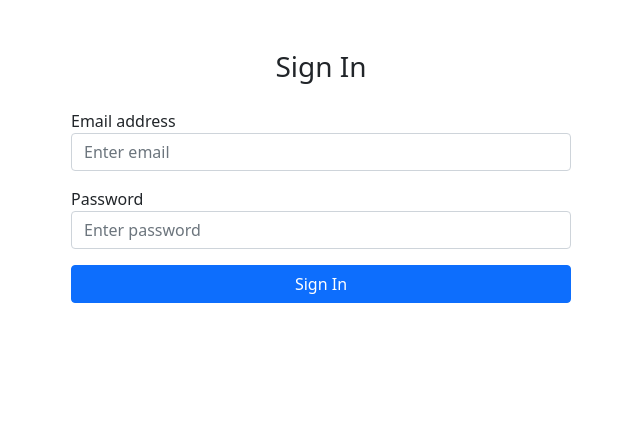
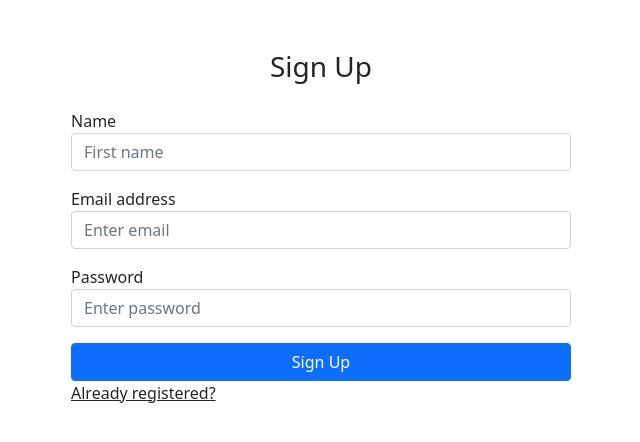
Before and after one commit to SuprinaTamrakar/patient-profile-mgmt, a React (Create React App) app in the folder front-end/: page / in a window 1280 px wide. Shown: the top 442 px of the page, without its empty margins (319-959 px from the left). Built offline with nearby package versions, Linux system fonts and the light colour scheme.

Commit message:
Sign up component

```diff
--- a/front-end/src/App.js
+++ b/front-end/src/App.js
@@ -15,8 +15,10 @@ import { BrowserRouter as Router, Routes, Route } from "react-router-dom";
 import CreatePatient from "./Components/create-patient.component";
 import EditPatient from "./Components/edit-patient.component";
 import PatientList from "./Components/patient-list.component";
+import SignUp from "./Components/sign-up";
 import SignIn from "./Components/sign-in";
-import { CREATE_PATIENT, EDIT_PATIENT, PATIENT_LIST } from "./Constants/Routes";
+
+import { CREATE_PATIENT, EDIT_PATIENT, PATIENT_LIST, SIGN_IN } from "./Constants/Routes";
 
 // App Component
 const App = () => {
@@ -31,7 +33,8 @@ const App = () => {
             <Col md={12}>
               <div className="wrapper">
                 <Routes>
-                  <Route exact path="/" element={<SignIn />} />
+                  <Route exact path="/" element={<SignUp />} />
+                  <Route path={SIGN_IN} element={<SignIn />} />
                   <Route path={CREATE_PATIENT} element={<CreatePatient />} />
                   <Route path={EDIT_PATIENT} element={<EditPatient />} />
                   <Route path={PATIENT_LIST} element={<PatientList />} />
--- /dev/null
+++ b/front-end/src/Components/sign-up.js
@@ -0,0 +1,81 @@
+import React, { useState } from "react";
+import axios from "axios";
+import { useNavigate } from "react-router-dom";
+import { SIGN_IN } from ".././Constants/Routes";
+
+const SignUp = () => {
+  const [formValues] = useState({
+    name: "",
+    email: "",
+    password: "",
+  });
+
+  const onSubmit = (userObject) => {
+    axios
+      .post("http://localhost:4000/sign-up", userObject)
+      .then((response) => {
+        if (response.status === 200) {
+          alert("Registered successfully.");
+        } else Promise.reject();
+      })
+      .catch((err) => alert("Could not register."));
+  };
+
+  const navigate = useNavigate();
+
+  const signIn = () => {
+    navigate(SIGN_IN);
+  };
+
+  return (
+    <div className="sign-in-container">
+      <form>
+        <h3>Sign Up</h3>
+
+        <div className="mb-3">
+          <label>Name</label>
+          <input
+            type="text"
+            className="form-control"
+            placeholder="First name"
+          />
+        </div>
+
+        <div className="mb-3">
+          <label>Email address</label>
+          <input
+            type="email"
+            className="form-control"
+            placeholder="Enter email"
+          />
+        </div>
+
+        <div className="mb-3">
+          <label>Password</label>
+          <input
+            type="password"
+            className="form-control"
+            placeholder="Enter password"
+          />
+        </div>
+
+        <div className="d-grid">
+          <button
+            type="submit"
+            className="btn btn-primary"
+            onSubmit={onSubmit}
+            initialValues={formValues}
+            enableReinitialize
+          >
+            Sign Up
+          </button>
+        </div>
+        <u className="forgot-password text-right" onClick={signIn}>
+          Already registered?
+        </u>
+      </form>
+    </div>
+  );
+};
+
+export default SignUp;
--- a/front-end/src/Constants/Routes.js
+++ b/front-end/src/Constants/Routes.js
@@ -1,3 +1,4 @@
 export const CREATE_PATIENT = '/create-patient';
 export const EDIT_PATIENT = '/update-patient/:id';
 export const PATIENT_LIST = '/patient-list';
+export const SIGN_IN = '/sign-in';
```
